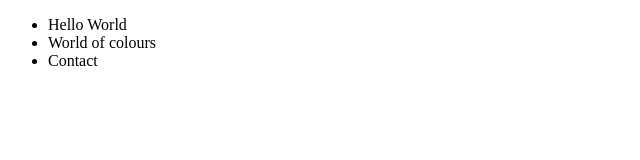
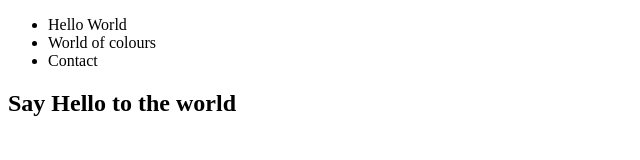
Before and after one commit to Alexandre-Corrette/helloworld, a plain HTML site: page index.html in a window 1280 px wide. Shown: the whole page, without its empty margins (0-640 px from the left). Drawn offline with Linux system fonts and the light colour scheme.

Commit message:
added a H1 in Body

```diff
--- a/index.html
+++ b/index.html
@@ -14,6 +14,7 @@
 </nav>
 </header>
 <section>
+  <h1>Say Hello to the world</h1>
 </section>
 <footer>
 </footer>
```
